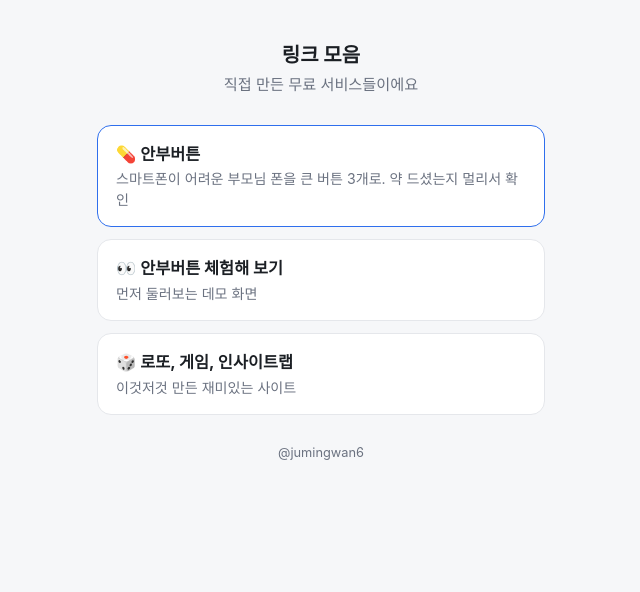
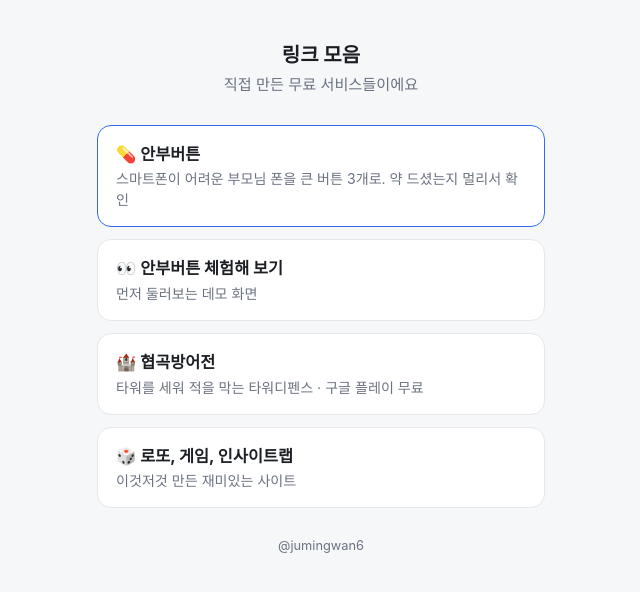
Before and after one commit to minkwan9999/minkwan9999.github.io, a plain HTML site: page links/index.html in a window 1280 px wide. Shown: the whole page, without its empty margins (319-959 px from the left). Drawn offline with Linux system fonts and the light colour scheme.

Commit message:
링크 모음에 협곡방어전(구글 플레이) 카드 추가
Co-Authored-By: Claude Sonnet 5.5 <noreply@anthropic.com>
Claude-Session: https://claude.ai/code/session_01V16zXgR6unsKRWo3SD3qDt

```diff
--- a/links/index.html
+++ b/links/index.html
@@ -34,6 +34,10 @@ footer{text-align:center;color:var(--sub);font-size:.8rem;margin-top:28px}
     <strong>👀 안부버튼 체험해 보기</strong>
     <span>먼저 둘러보는 데모 화면</span>
   </a>
+  <a class="link" href="https://play.google.com/store/apps/details?id=io.github.minkwan9999.canyonhold">
+    <strong>🏰 협곡방어전</strong>
+    <span>타워를 세워 적을 막는 타워디펜스 · 구글 플레이 무료</span>
+  </a>
   <a class="link" href="https://minkwan9999.github.io/">
     <strong>🎲 로또, 게임, 인사이트랩</strong>
     <span>이것저것 만든 재미있는 사이트</span>
```
